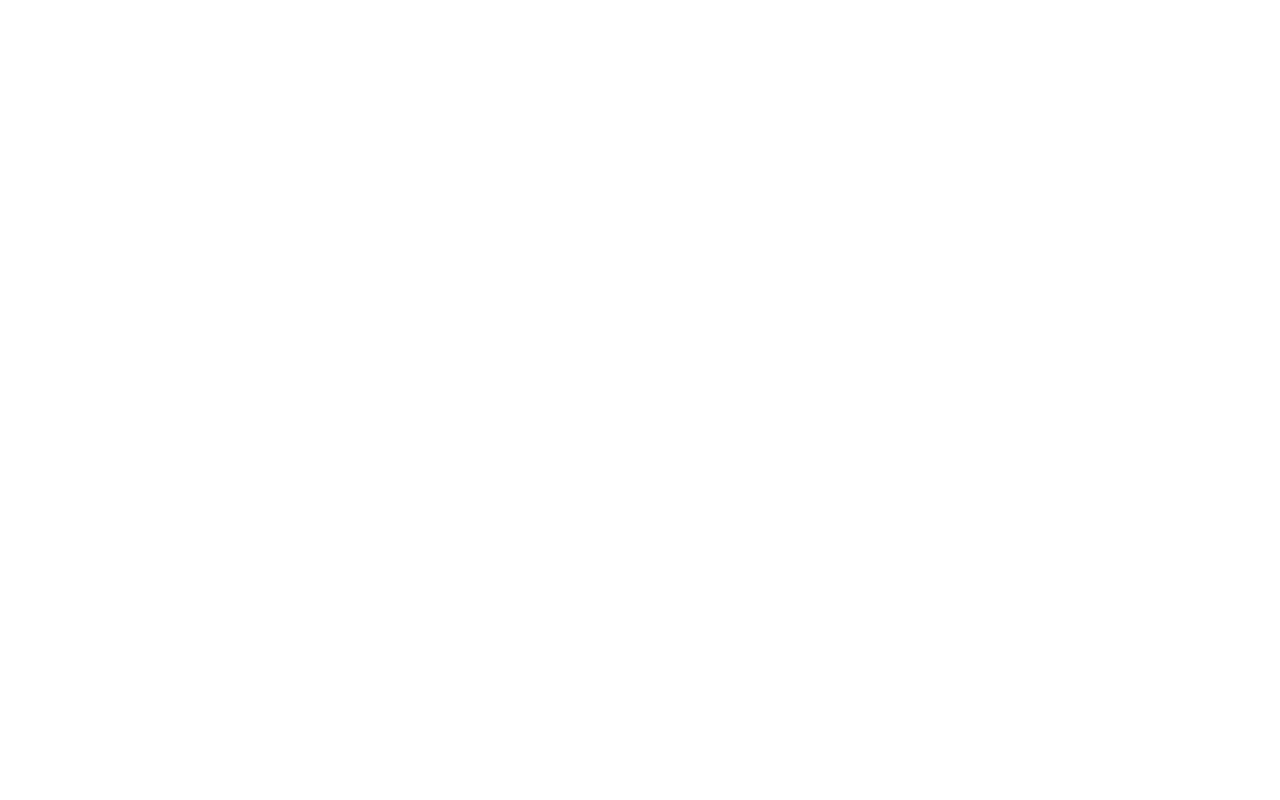
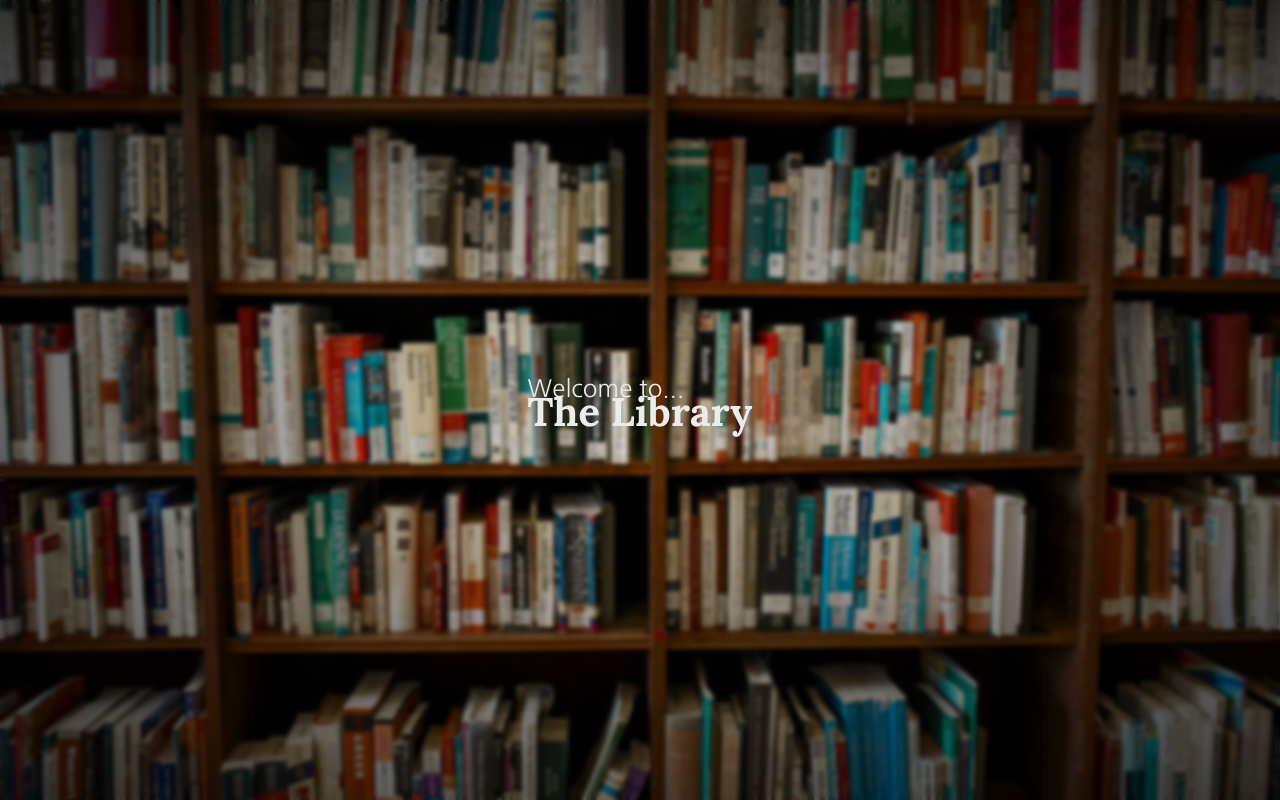
Before and after one commit to NCDUBS11/top_library, a plain HTML site: page index.html in a window 1280 px wide. Drawn offline with Linux system fonts and the light colour scheme.

Commit message:
Work on new layout. Set root values and conf greeting sequence

```diff
--- a/index.html
+++ b/index.html
@@ -10,7 +10,10 @@
 </head>
 <body>
     <div class="container">
-
+        <div id="greeting" class="greeting">
+            <p>Welcome to...</p>
+            <h1>The Library</h1>
+        </div>
     </div>
 </body>
 </html>
--- a/styles.css
+++ b/styles.css
@@ -1,16 +1,57 @@
 
+@import url('https://fonts.googleapis.com/css2?family=Lora:ital,wght@0,400..700;1,400..700&family=Nanum+Gothic:wght@400;700;800&display=swap');
 
+:root{
+    --ff-regular: "Nanum Gothic";
+    --ff-title: "Lora";
+    --fc-regular: rgb(236, 236, 236);
+    --fs-small: 1rem;
+    --fs-regular: 1.5rem;
+    --fs-large: 2rem;
+    --fs-xlarge: 2.5rem;
+    --fw-regular: 400;
+    --fw-bold: 700;
+    --bg-color: rgba(170, 170, 170, 40%);
+    --brdr-color: rgb(236, 236, 236);
+}
 
 *{
-    line-height: 1.5;
-    font-size: 16px;
+    line-height: 1.5rem;
+    font-family: var(--ff-regular), 'Times New Roman', serif;
+    font-size: var(--fc-regular);
+    font-weight: var(--fw-regular);
+    color: var(--fc-regular);
     margin: 0;
     padding: 0;
     border: 0;
     box-sizing: border-box;
-    font-family: Cambria, Cochin, Georgia, Times, 'Times New Roman', serif;
-    font-weight: 500;
 }
+
 
 body{
     min-height: 100vh;
+    background-image: radial-gradient(rgba(0, 0, 0, 5%),rgba(0, 0, 0, 80%)) ,url("./library-bg-large.jpg");
+    background-position: center;
+    background-size: cover;
+    backdrop-filter: blur(2px);
+    display: flex;
+    justify-content: center;
+    align-items: center;
+}
+
+h1{
+    font-family: var(--ff-title);
+    font-size: var(--fs-xlarge);
+    font-weight: var(--fw-bold);
+    margin: 0;
+    padding: 0;
+
+}
+
+.greeting{
+
+}
+
+.greeting > p{
+    font-size: var(--fs-regular);
+}
```
